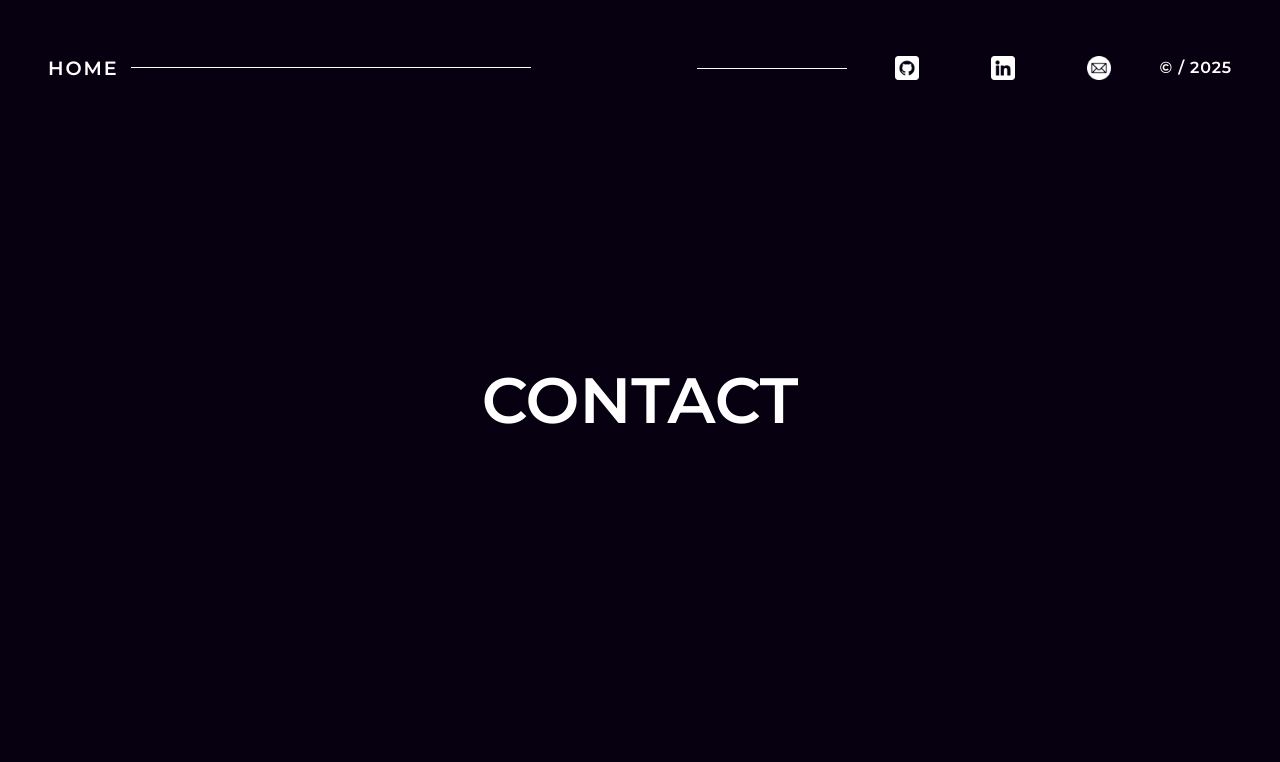
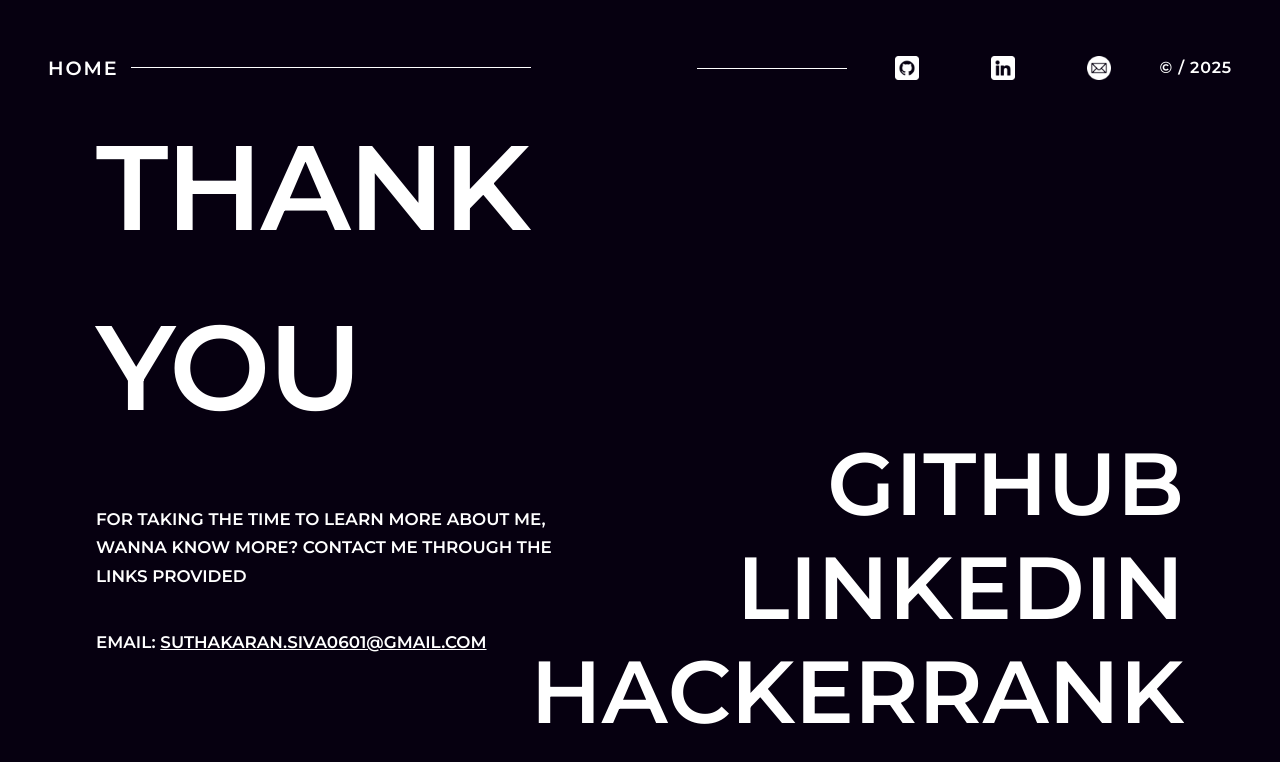
Before and after one commit to sutha06/portfolio-website, a React (Vite) app: page /contact in a window 1280 px wide. Shown: the top 762 px of the page. Built offline with nearby package versions, Linux system fonts and the light colour scheme.

Commit message:
Contact page done, screen sizing needs to be fixed, works on laptop screen

```diff
--- a/src/pages/About.jsx
+++ b/src/pages/About.jsx
@@ -142,7 +142,7 @@
     {
       title: "Microsoft Azure administrator Certificate",
       image: "/images/azure.png",
-      status: "Completed",
+      status: "In Progress",
       date: "January 2026",
     },
   ];
--- a/src/pages/Contact.jsx
+++ b/src/pages/Contact.jsx
@@ -1,27 +1,200 @@
 import React from "react";
+import { motion } from "framer-motion";
 import Navbar from "../components/NavBar";
 import transition from "../components/Transition";
 
 const Contact = () => {
   return (
-    <div style={{ width: "100%", height: "100vh", background: "#060010" }}>
+    <div
+      style={{
+        width: "100%",
+        minHeight: "100vh",
+        background: "#060010",
+        position: "relative",
+      }}
+    >
       <Navbar showHome={true} />
+
       <div
         style={{
-          display: "flex",
+          display: "grid",
+          gridTemplateColumns: "50% 50%",
+          padding: "0 4rem",
+          gap: "2rem",
+          maxWidth: "100%",
+          height: "100vh",
           alignItems: "center",
-          justifyContent: "center",
-          height: "100%",
-          color: "#fff",
-          fontSize: "4rem",
-          fontFamily: "Montserrat, sans-serif",
-          fontWeight: "500",
         }}
       >
-        CONTACT
+        {/* LEFT SIDE - Thank You Message */}
+        <div
+          style={{
+            display: "flex",
+            flexDirection: "column",
+            justifyContent: "center",
+            color: "#fff",
+            paddingLeft: "2rem",
+          }}
+        >
+          <h1
+            style={{
+              fontSize: "7.5rem",
+              fontWeight: "700",
+              lineHeight: "1.5",
+              marginBottom: "3rem",
+              fontFamily: "Montserrat, sans-serif",
+              letterSpacing: "-0.02em",
+              marginTop: "-3rem",
+            }}
+          >
+            THANK
+            <br />
+            YOU
+          </h1>
+
+          <p
+            style={{
+              fontSize: "1.05rem",
+              marginBottom: "2.5rem",
+              fontFamily: "Montserrat, sans-serif",
+              fontWeight: "400",
+              lineHeight: "1.7",
+              maxWidth: "550px",
+              marginTop: "0",
+            }}
+          >
+            FOR TAKING THE TIME TO LEARN MORE ABOUT ME,
+            <br />
+            WANNA KNOW MORE? CONTACT ME THROUGH THE
+            <br />
+            LINKS PROVIDED
+          </p>
+
+          <div>
+            <span
+              style={{
+                fontSize: "1.05rem",
+                fontFamily: "Montserrat, sans-serif",
+                fontWeight: "400",
+              }}
+            >
+              EMAIL:{" "}
+            </span>
+            <a
+              href="mailto:SUTHAKARAN.SIVA0601@GMAIL.COM"
+              style={{
+                fontSize: "1.05rem",
+                fontFamily: "Montserrat, sans-serif",
+                fontWeight: "400",
+                color: "#fff",
+                textDecoration: "underline",
+              }}
+            >
+              SUTHAKARAN.SIVA0601@GMAIL.COM
+            </a>
+          </div>
+        </div>
+
+        {/* RIGHT SIDE - Social Links */}
+        <div
+          style={{
+            display: "flex",
+            flexDirection: "column",
+            justifyContent: "flex-end",
+            alignItems: "flex-end",
+            gap: "1rem",
+            paddingRight: "4rem",
+            paddingBottom: "4rem",
+            height: "100%",
+          }}
+        >
+          <FlipLink href="https://github.com/yourusername">GITHUB</FlipLink>
+          <FlipLink href="https://linkedin.com/in/yourusername">
+            LINKEDIN
+          </FlipLink>
+          <FlipLink href="https://www.hackerrank.com/yourusername">
+            HACKERRANK
+          </FlipLink>
+        </div>
       </div>
     </div>
   );
 };
 
+const DURATION = 0.25;
+const STAGGER = 0.025;
+
+const FlipLink = ({ children, href }) => {
+  return (
+    <motion.a
+      initial="initial"
+      whileHover="hovered"
+      href={href}
+      target="_blank"
+      rel="noopener noreferrer"
+      style={{
+        position: "relative",
+        display: "block",
+        overflow: "hidden",
+        whiteSpace: "nowrap",
+        fontSize: "5.5rem",
+        fontWeight: "700",
+        textTransform: "uppercase",
+        fontFamily: "Montserrat, sans-serif",
+        lineHeight: "1",
+        color: "#fff",
+        textDecoration: "none",
+        textAlign: "right",
+      }}
+    >
+      <div>
+        {children.split("").map((l, i) => (
+          <motion.span
+            variants={{
+              initial: {
+                y: 0,
+              },
+              hovered: {
+                y: "-100%",
+              },
+            }}
+            transition={{
+              duration: DURATION,
+              ease: "easeInOut",
+              delay: STAGGER * i,
+            }}
+            style={{ display: "inline-block" }}
+            key={i}
+          >
+            {l}
+          </motion.span>
+        ))}
+      </div>
+      <div style={{ position: "absolute", inset: "0" }}>
+        {children.split("").map((l, i) => (
+          <motion.span
+            variants={{
+              initial: {
+                y: "100%",
+              },
+              hovered: {
+                y: 0,
+              },
+            }}
+            transition={{
+              duration: DURATION,
+              ease: "easeInOut",
+              delay: STAGGER * i,
+            }}
+            style={{ display: "inline-block" }}
+            key={i}
+          >
+            {l}
+          </motion.span>
+        ))}
+      </div>
+    </motion.a>
+  );
+};
+
 export default transition(Contact);
```
